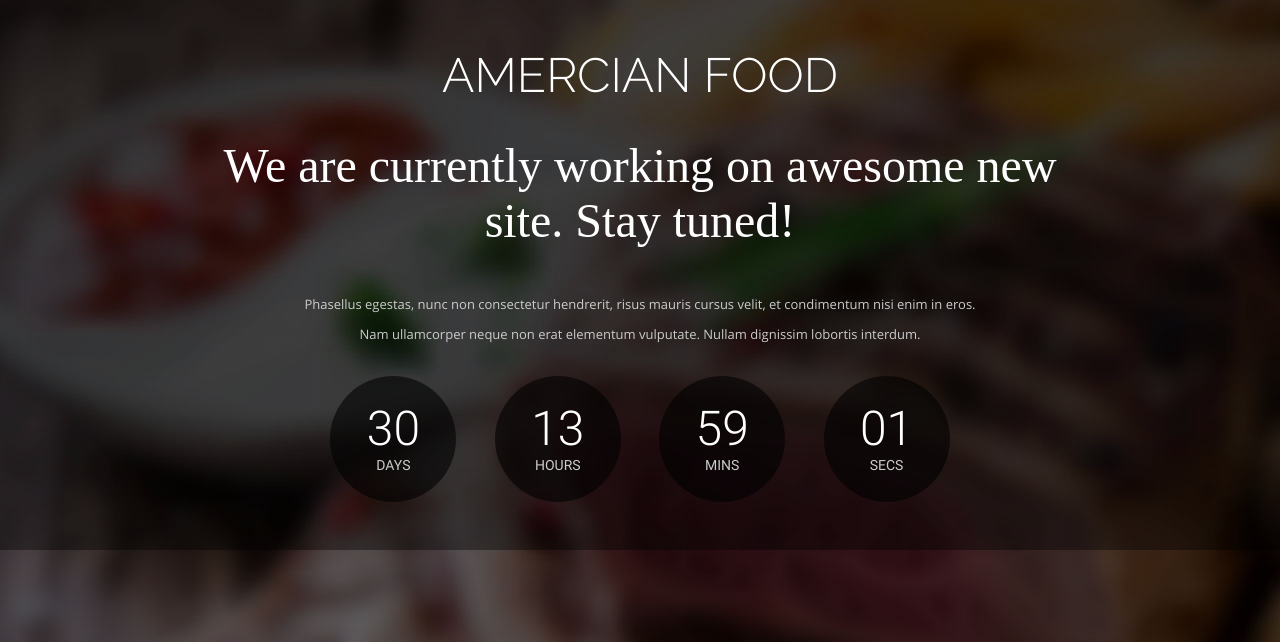
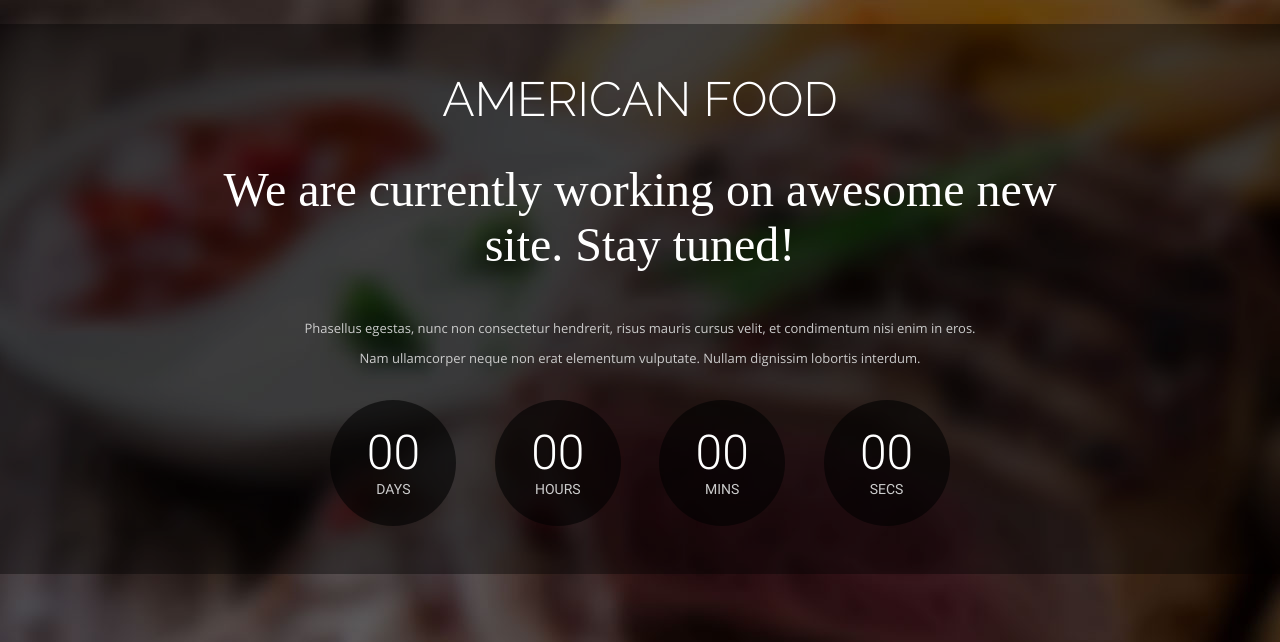
Before and after one commit to dtoropin/20190413_food_coming, a website: page app/index.html in a window 1280 px wide. Shown: the top 642 px of the page. Drawn offline with nearby package versions, Linux system fonts and the light colour scheme; files that its build step writes are made by us from their sources; files whose address does not match are found by name; a web font is replaced by a local one.

Commit message:
refactoring

```diff
--- a/app/index.html
+++ b/app/index.html
@@ -12,7 +12,7 @@
 		<div class="content">
 			<div class="content__block">
 				<div class="content__center">
-					<h1 class="content__header">Amercian Food</h1>
+					<h1 class="content__header">American Food</h1>
 					<p class="content__subscribe">
 						We are currently working on awesome new site. Stay tuned!
 					</p>
@@ -25,19 +25,19 @@
 
 					<ul class="score">
 						<li class="score__item">
-							<span class="score__int" id="days">30</span>
+							<span class="score__int" id="days">00</span>
 							<span class="score__sub">days</span>
 						</li>
 						<li class="score__item">
-							<span class="score__int" id="hours">13</span>
+							<span class="score__int" id="hours">00</span>
 							<span class="score__sub">hours</span>
 						</li>
 						<li class="score__item">
-							<span class="score__int" id="min">59</span>
+							<span class="score__int" id="min">00</span>
 							<span class="score__sub">mins</span>
 						</li>
 						<li class="score__item">
-							<span class="score__int" id="sec">01</span>
+							<span class="score__int" id="sec">00</span>
 							<span class="score__sub">secs</span>
 						</li>
 					</ul>
--- a/app/sass/blocks/_content.sass
+++ b/app/sass/blocks/_content.sass
@@ -1,4 +1,5 @@
 .content
+	padding-top: +cp(30px)
 	&__block
 		background: rgba(0,0,0,.4)
 		margin-bottom: +cp(50px)
--- a/app/sass/core/_base.sass
+++ b/app/sass/core/_base.sass
@@ -2,7 +2,6 @@ html, body
 	height: 100%
 
 body
-	overflow-y: scroll
 	font-family: $font_base
 	font-size: $font_base_size
 	color: $text_color
--- a/app/sass/core/_media.sass
+++ b/app/sass/core/_media.sass
@@ -1,10 +1,13 @@
 @media all and (max-width: 620px)
 	.content
+		&__header
+			margin-bottom: 20px
 		&__center
 			padding-left: 5px
 			padding-right: 5px
 		&__subscribe
 			font-size: +em(42px)
+			margin-bottom: 15px
 
 	.score
 		&__item
@@ -15,8 +18,6 @@
 			padding-top: 15px
 
 @media all and (max-width: 435px)
-
-
 	.score
 		&__item
 			width: 70px
```
